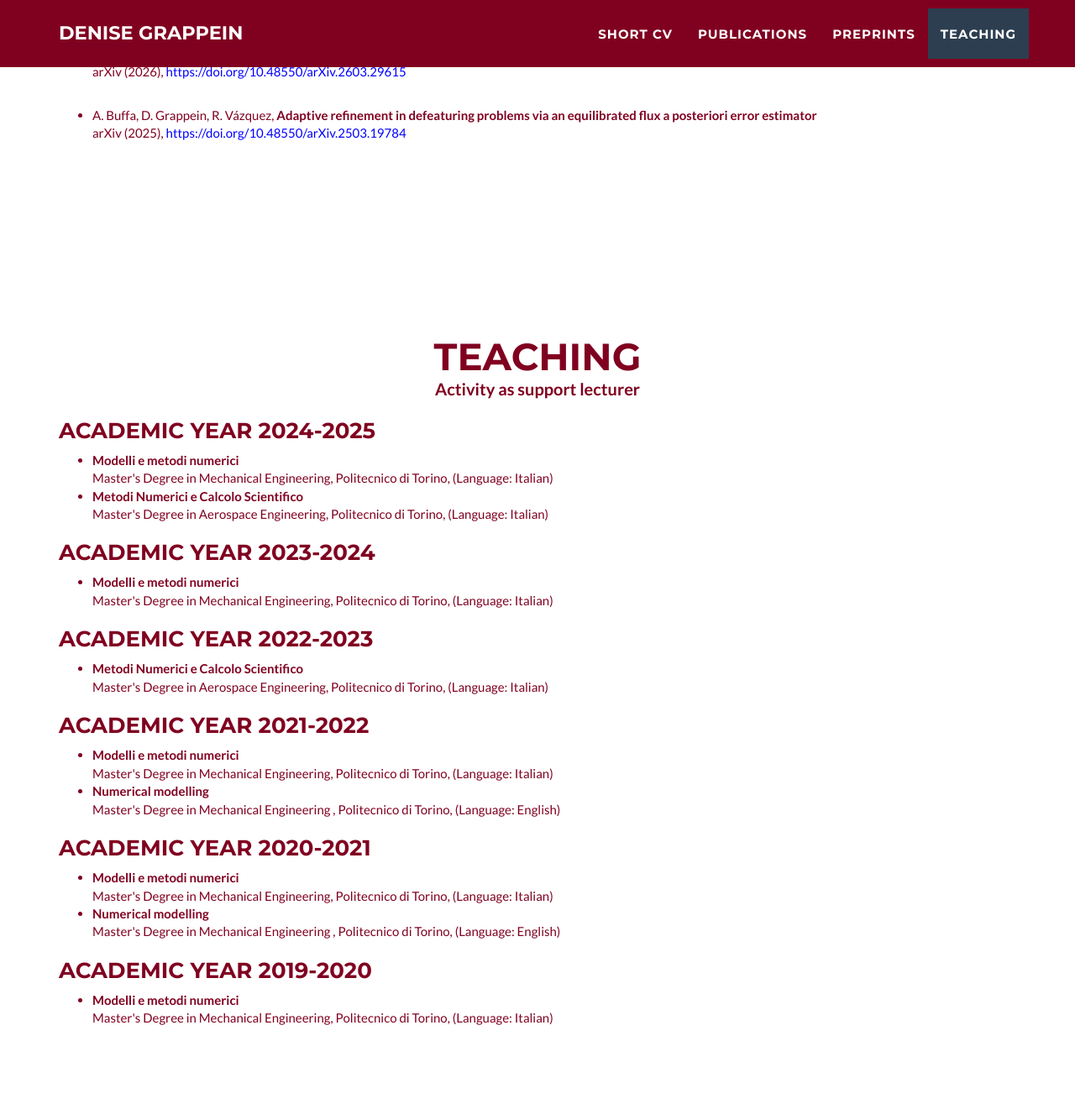
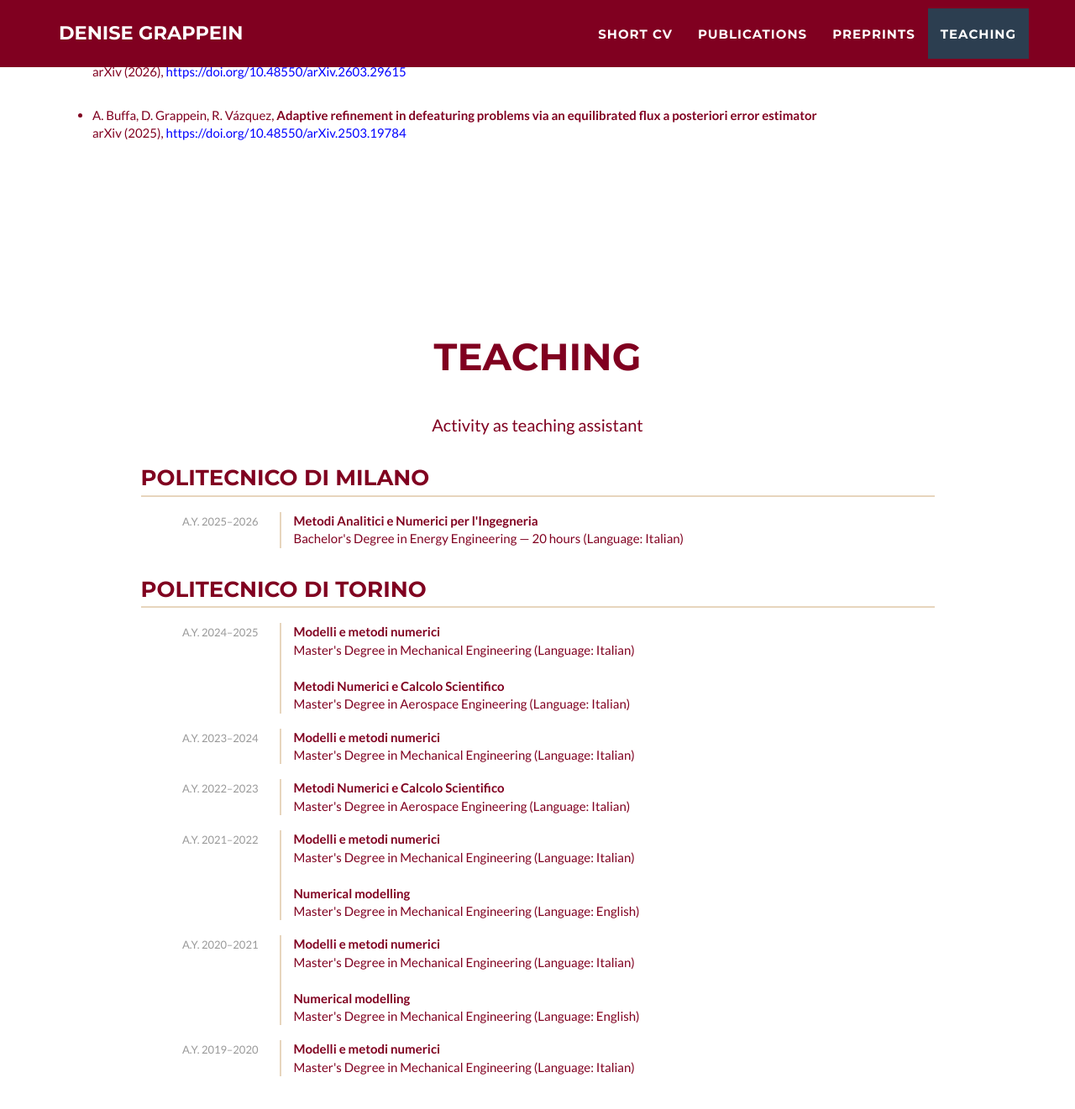
Before and after one commit to dgrappein/dgrappein.github.io, a Jekyll site: the page built from _posts/2025-05-06-Coupled2025.markdown, in a window 1280 px wide and 1400 px high, scrolled down 3160 px. Shown: the top 1321 px of the window at 84% size. Built offline with Jekyll 4.4.1, drawn with Linux system fonts in a browser that asks for light colours; some of the changed text lies outside the part shown.

Commit message:
updated teaching section

```diff
--- a/_includes/cv.html
+++ b/_includes/cv.html
@@ -23,7 +23,7 @@
         <div class="cv-entry">
           <div class="cv-date">09/2024 &ndash; 10/2025</div>
           <div class="cv-content">
-            <strong>Postdoctoral research fellowship</strong><br>
+            <strong>Postdoctoral research fellow</strong><br>
             Financed by INdAM (Istituto Nazionale di Alta Matematica), hosted by the Research Unit of Politecnico di Torino
           </div>
         </div>
--- a/_includes/teaching.html
+++ b/_includes/teaching.html
@@ -2,87 +2,80 @@
 <section id="teaching">
   <div class="container">
     <div class="row">
-      <div class="col-lg-12">
-        <h2 class="text-center">Teaching</h2> <!-- Title for the section -->
+      <div class="col-lg-10 col-lg-offset-1">
+        <h2 class="text-center">Teaching</h2>
+        <br><br>
 
-        <p class="activity-description text-center"><strong>Activity as support lecturer</strong></p>
-	<!-- Academic Year 1 -->
-        <div class="academic-year">
-          <h3>Academic Year 2024-2025</h3>
-          <ul class="course-list">
-            <li>
-		    <strong> Modelli e metodi numerici</strong><br>
-		    Master's Degree in Mechanical Engineering, Politecnico di Torino,
-        (Language: Italian)
-            </li>
-            <li>
-              <strong> Metodi Numerici e Calcolo Scientifico</strong><br>
-              Master's Degree in Aerospace Engineering, Politecnico di Torino,
-                    (Language: Italian)
-                  </li>
-          </ul>
+        <p class="text-center">Activity as teaching assistant</p>
+
+        <!-- Politecnico di Milano -->
+        <h3 class="cv-section-title">Politecnico di Milano</h3>
+
+        <div class="cv-entry">
+          <div class="cv-date">A.Y. 2025&ndash;2026</div>
+          <div class="cv-content">
+            <strong>Metodi Analitici e Numerici per l'Ingegneria</strong><br>
+            Bachelor's Degree in Energy Engineering &mdash; 20 hours (Language: Italian)
+          </div>
         </div>
-        <!-- Add more Academic Year sections here as needed -->
-        <div class="academic-year">
-          <h3>Academic Year 2023-2024</h3>
-          <ul class="course-list">
-            <li>
-		    <strong> Modelli e metodi numerici</strong><br>
-		    Master's Degree in Mechanical Engineering, Politecnico di Torino,
-        (Language: Italian)
-            </li>
-          </ul>
+
+        <!-- Politecnico di Torino -->
+        <h3 class="cv-section-title">Politecnico di Torino</h3>
+
+        <div class="cv-entry">
+          <div class="cv-date">A.Y. 2024&ndash;2025</div>
+          <div class="cv-content">
+            <strong>Modelli e metodi numerici</strong><br>
+            Master's Degree in Mechanical Engineering (Language: Italian)<br><br>
+            <strong>Metodi Numerici e Calcolo Scientifico</strong><br>
+            Master's Degree in Aerospace Engineering (Language: Italian)
+          </div>
         </div>
-        <div class="academic-year">
-          <h3>Academic Year 2022-2023</h3>
-          <ul class="course-list">
-            <li>
-		    <strong> Metodi Numerici e Calcolo Scientifico</strong><br>
-		    Master's Degree in Aerospace Engineering, Politecnico di Torino,
-        (Language: Italian)
-            </li>
-          </ul>
+
+        <div class="cv-entry">
+          <div class="cv-date">A.Y. 2023&ndash;2024</div>
+          <div class="cv-content">
+            <strong>Modelli e metodi numerici</strong><br>
+            Master's Degree in Mechanical Engineering (Language: Italian)
+          </div>
         </div>
-        <div class="academic-year">
-          <h3>Academic Year 2021-2022</h3>
-          <ul class="course-list">
-            <li>
-		    <strong> Modelli e metodi numerici</strong><br>
-		    Master's Degree in Mechanical Engineering, Politecnico di Torino,
-        (Language: Italian)
-            </li>
-            <li>
-              <strong> Numerical modelling</strong><br>
-              Master's Degree in Mechanical Engineering , Politecnico di Torino,
-              (Language: English)
-                  </li>
-          </ul>
+
+        <div class="cv-entry">
+          <div class="cv-date">A.Y. 2022&ndash;2023</div>
+          <div class="cv-content">
+            <strong>Metodi Numerici e Calcolo Scientifico</strong><br>
+            Master's Degree in Aerospace Engineering (Language: Italian)
+          </div>
         </div>
-        <div class="academic-year">
-          <h3>Academic Year 2020-2021</h3>
-          <ul class="course-list">
-            <li>
-		    <strong> Modelli e metodi numerici</strong><br>
-		    Master's Degree in Mechanical Engineering, Politecnico di Torino,
-        (Language: Italian)
-            </li>
-            <li>
-              <strong> Numerical modelling</strong><br>
-              Master's Degree in Mechanical Engineering , Politecnico di Torino,
-              (Language: English)
-                  </li>
-          </ul>
+
+        <div class="cv-entry">
+          <div class="cv-date">A.Y. 2021&ndash;2022</div>
+          <div class="cv-content">
+            <strong>Modelli e metodi numerici</strong><br>
+            Master's Degree in Mechanical Engineering (Language: Italian)<br><br>
+            <strong>Numerical modelling</strong><br>
+            Master's Degree in Mechanical Engineering (Language: English)
+          </div>
         </div>
-        <div class="academic-year">
-          <h3>Academic Year 2019-2020</h3>
-          <ul class="course-list">
-            <li>
-		    <strong> Modelli e metodi numerici</strong><br>
-		    Master's Degree in Mechanical Engineering, Politecnico di Torino,
-        (Language: Italian)
-            </li>
-          </ul>
+
+        <div class="cv-entry">
+          <div class="cv-date">A.Y. 2020&ndash;2021</div>
+          <div class="cv-content">
+            <strong>Modelli e metodi numerici</strong><br>
+            Master's Degree in Mechanical Engineering (Language: Italian)<br><br>
+            <strong>Numerical modelling</strong><br>
+            Master's Degree in Mechanical Engineering (Language: English)
+          </div>
         </div>
+
+        <div class="cv-entry">
+          <div class="cv-date">A.Y. 2019&ndash;2020</div>
+          <div class="cv-content">
+            <strong>Modelli e metodi numerici</strong><br>
+            Master's Degree in Mechanical Engineering (Language: Italian)
+          </div>
+        </div>
+
       </div>
     </div>
   </div>
```
